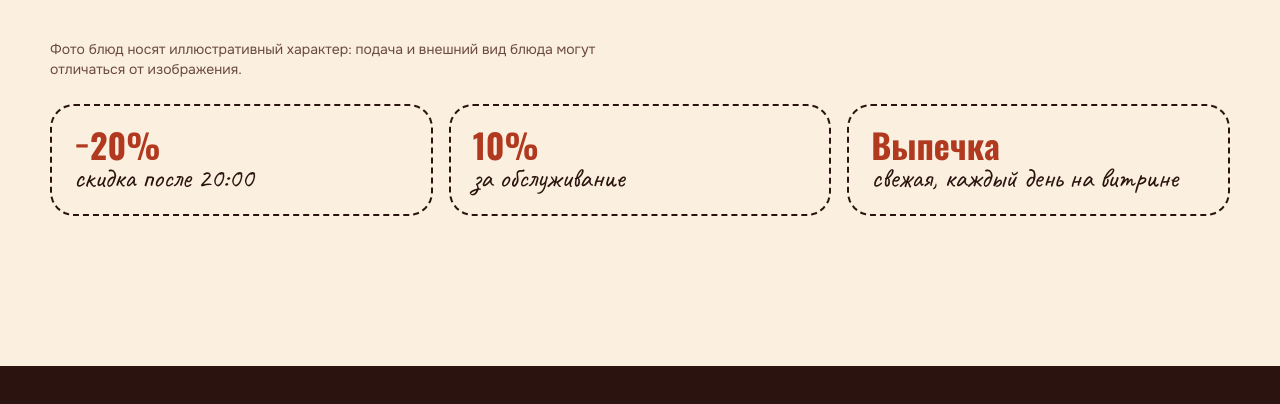
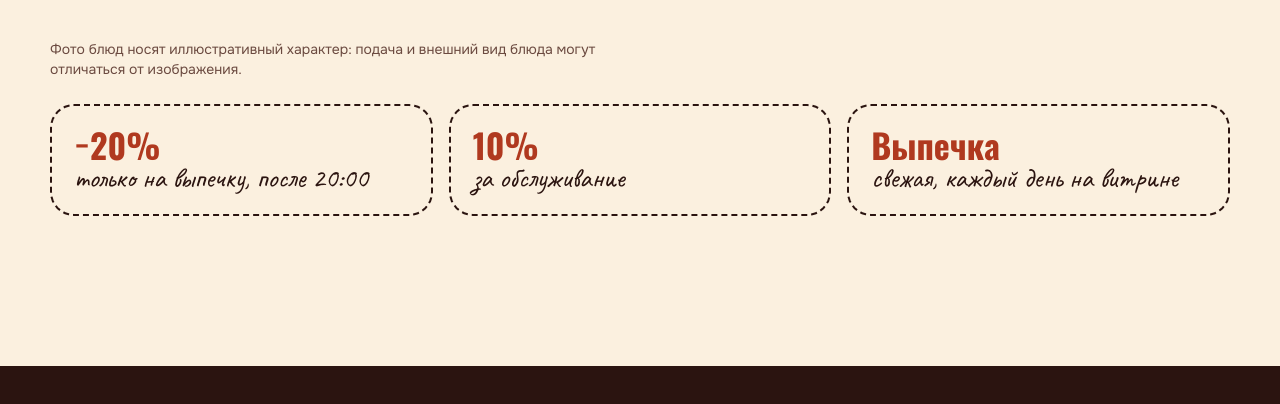
Before and after one commit to aldiyar-2009/bal-qamyr, a plain HTML site: page menu.html in a window 1280 px wide. Shown: the part 7641-8045 px from the top of the page. Drawn offline with Linux system fonts and the light colour scheme.

Commit message:
Menu: 20% discount applies to pastries only
Co-Authored-By: Claude Fable 5.2 <noreply@anthropic.com>
Claude-Session: https://claude.ai/code/session_01JUMyQm6DwgwjVYFC1ZALob

```diff
--- a/menu.html
+++ b/menu.html
@@ -56,7 +56,7 @@
     <div id="dishes"></div>
     <p class="dishes__disclaimer" data-kk="Тағам суреттері таныстыру үшін берілген: тағамның берілуі мен көрінісі суреттегіден өзгеше болуы мүмкін.">Фото блюд носят иллюстративный характер: подача и внешний вид блюда могут отличаться от изображения.</p>
     <div class="dishes__notes" style="margin-top:24px">
-      <p><b>−20%</b><span data-kk="кешкі 20:00-ден кейін жеңілдік">скидка после 20:00</span></p>
+      <p><b>−20%</b><span data-kk="тек тоқаштарға, кешкі 20:00-ден кейін">только на выпечку, после 20:00</span></p>
       <p><b>10%</b><span data-kk="қызмет көрсету ақысы">за обслуживание</span></p>
       <p><b data-kk="Тоқаштар">Выпечка</b><span data-kk="жаңа піскен, сөреде тұр">свежая, каждый день на витрине</span></p>
     </div>
```
